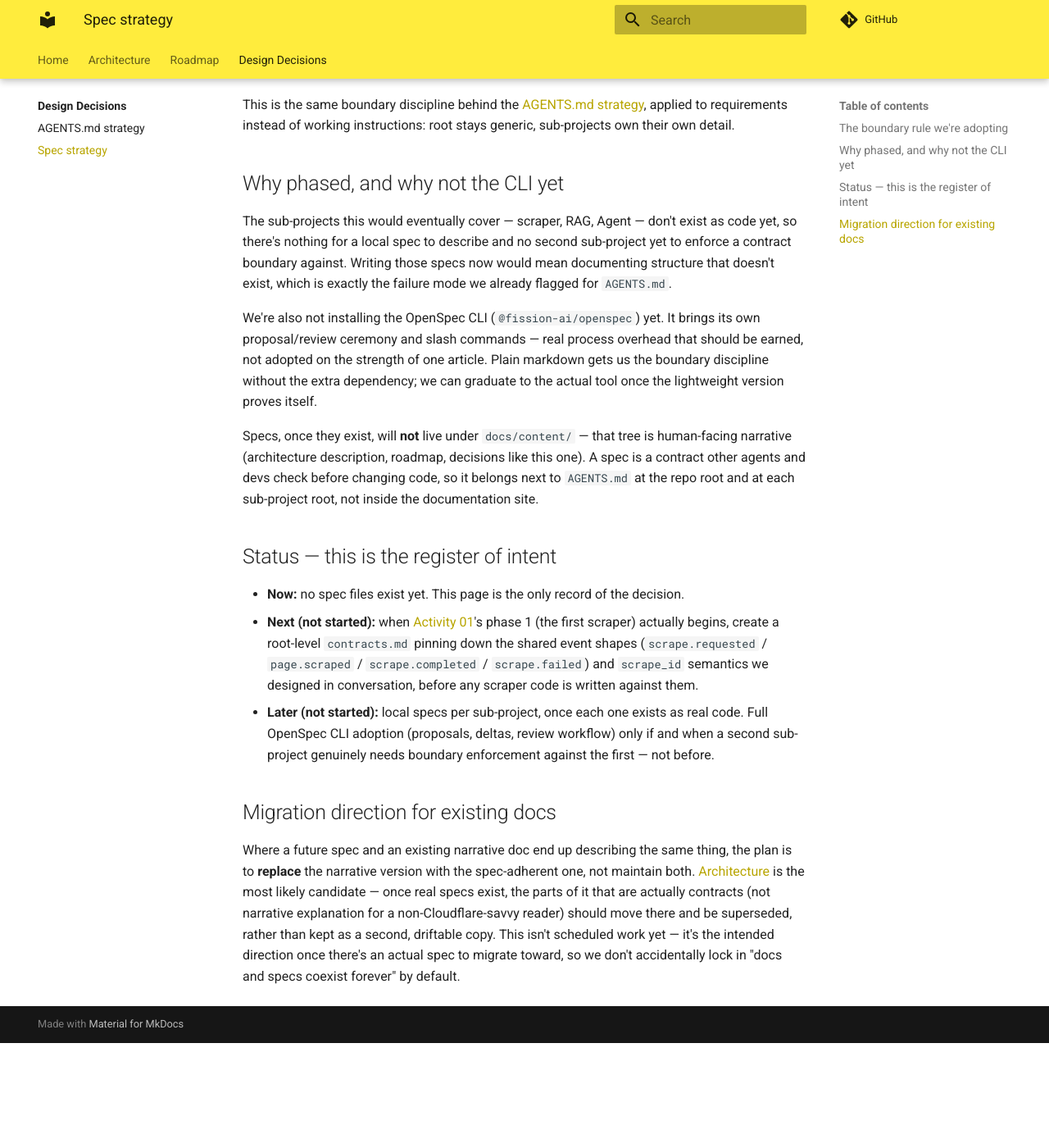
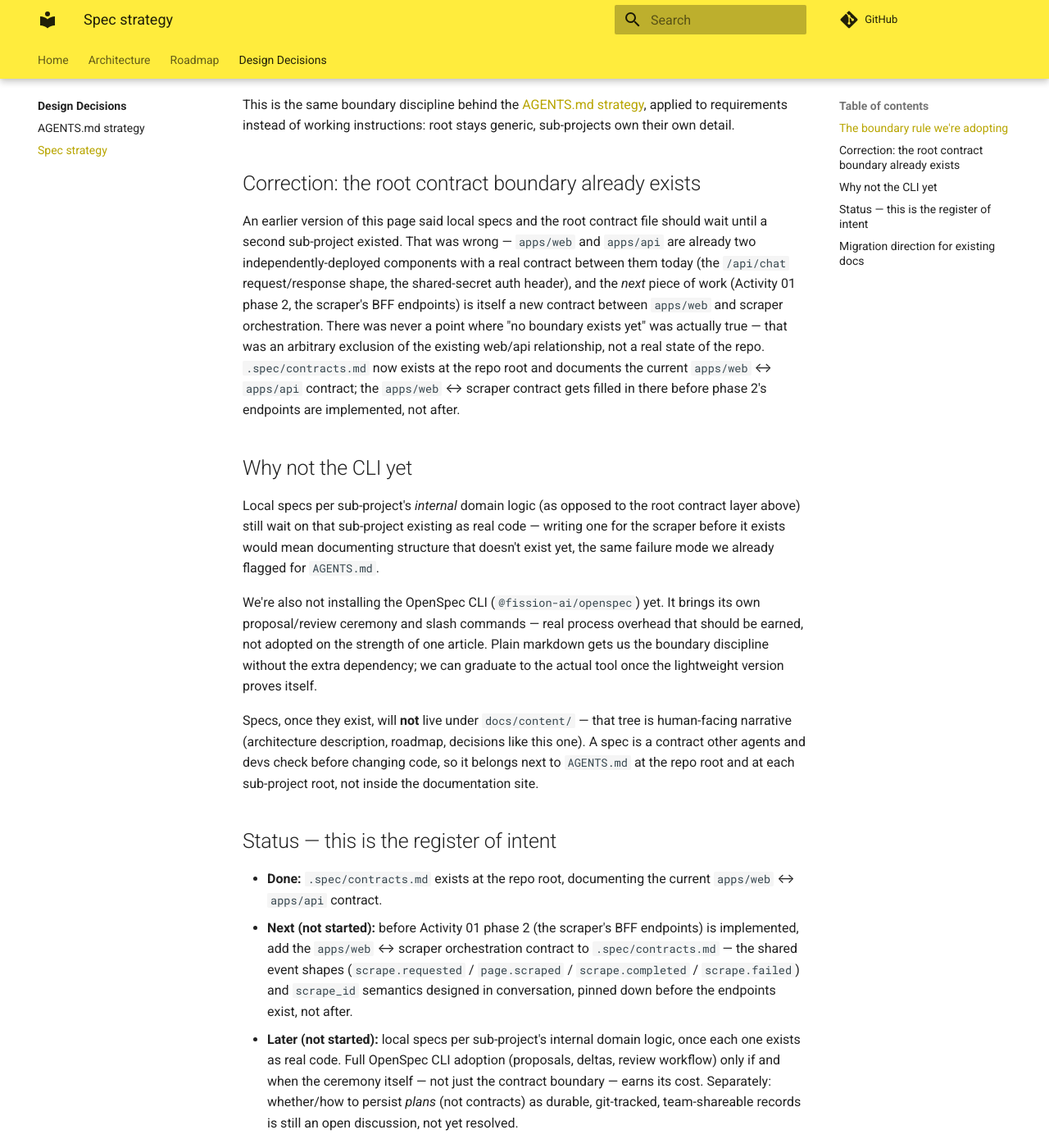
Before and after one commit to MarcoAAlmeida/airton, an MkDocs documentation site: the page built from docs/content/sdd/spec-strategy.md, in a window 1280 px wide and 1400 px high, scrolled down 636 px. Shown: the whole window at 82% size. Built offline with MkDocs 1.6.1 and Material for MkDocs 9.7.7, drawn with Linux system fonts in a browser that asks for light colours; comment, search, counter and statistics services are not loaded; before the commit the page ends 1908 px from its top, so only the background shows below that.

Commit message:
Create root contracts.md, correcting a reasoning error in spec strategy
apps/web and apps/api already form a real contract boundary today
(the /api/chat request shape and shared-secret auth); the earlier
"no second sub-project yet" reasoning wrongly excluded that existing
relationship. contracts.md documents it now, with a placeholder for
the imminent apps/web <-> scraper contract due before Activity 01
phase 2.

Co-Authored-By: Claude Sonnet 5 <noreply@anthropic.com>

```diff
--- a/docs/content/sdd/spec-strategy.md
+++ b/docs/content/sdd/spec-strategy.md
@@ -29,13 +29,29 @@ This is the same boundary discipline behind the
 instead of working instructions: root stays generic, sub-projects own
 their own detail.
 
-## Why phased, and why not the CLI yet
+## Correction: the root contract boundary already exists
 
-The sub-projects this would eventually cover — scraper, RAG, Agent — don't
-exist as code yet, so there's nothing for a local spec to describe and no
-second sub-project yet to enforce a contract boundary against. Writing
-those specs now would mean documenting structure that doesn't exist,
-which is exactly the failure mode we already flagged for `AGENTS.md`.
+An earlier version of this page said local specs and the root contract
+file should wait until a second sub-project existed. That was wrong —
+`apps/web` and `apps/api` are already two independently-deployed
+components with a real contract between them today (the `/api/chat`
+request/response shape, the shared-secret auth header), and the *next*
+piece of work (Activity 01 phase 2, the scraper's BFF endpoints) is
+itself a new contract between `apps/web` and scraper orchestration. There
+was never a point where "no boundary exists yet" was actually true — that
+was an arbitrary exclusion of the existing web/api relationship, not a
+real state of the repo. `.spec/contracts.md` now exists at the repo root
+and documents the current `apps/web` ↔ `apps/api` contract; the
+`apps/web` ↔ scraper contract gets filled in there before phase 2's
+endpoints are implemented, not after.
+
+## Why not the CLI yet
+
+Local specs per sub-project's *internal* domain logic (as opposed to the
+root contract layer above) still wait on that sub-project existing as
+real code — writing one for the scraper before it exists would mean
+documenting structure that doesn't exist yet, the same failure mode we
+already flagged for `AGENTS.md`.
 
 We're also not installing the OpenSpec CLI (`@fission-ai/openspec`) yet.
 It brings its own proposal/review ceremony and slash commands — real
@@ -53,18 +69,20 @@ site.
 
 ## Status — this is the register of intent
 
-- **Now:** no spec files exist yet. This page is the only record of the
-  decision.
-- **Next (not started):** when [Activity 01](../roadmap/activity-01/index.md)'s
-  phase 1 (the first scraper) actually begins, create a root-level
-  `contracts.md` pinning down the shared event shapes
+- **Done:** `.spec/contracts.md` exists at the repo root, documenting the
+  current `apps/web` ↔ `apps/api` contract.
+- **Next (not started):** before Activity 01 phase 2 (the scraper's BFF
+  endpoints) is implemented, add the `apps/web` ↔ scraper orchestration
+  contract to `.spec/contracts.md` — the shared event shapes
   (`scrape.requested` / `page.scraped` / `scrape.completed` /
-  `scrape.failed`) and `scrape_id` semantics we designed in conversation,
-  before any scraper code is written against them.
-- **Later (not started):** local specs per sub-project, once each one
-  exists as real code. Full OpenSpec CLI adoption (proposals, deltas,
-  review workflow) only if and when a second sub-project genuinely needs
-  boundary enforcement against the first — not before.
+  `scrape.failed`) and `scrape_id` semantics designed in conversation,
+  pinned down before the endpoints exist, not after.
+- **Later (not started):** local specs per sub-project's internal domain
+  logic, once each one exists as real code. Full OpenSpec CLI adoption
+  (proposals, deltas, review workflow) only if and when the ceremony
+  itself — not just the contract boundary — earns its cost. Separately:
+  whether/how to persist *plans* (not contracts) as durable, git-tracked,
+  team-shareable records is still an open discussion, not yet resolved.
 
 ## Migration direction for existing docs
 
```
Also changed, not shown: .spec/contracts.md (added).
